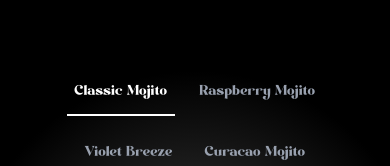
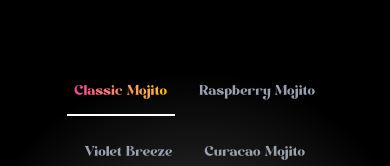
Before and after one commit to talha-amr/Velvet-Pour, a React (Vite) app: page / in a window 390 px wide. Shown: the part 5040-5206 px from the top of the page. Built offline with nearby package versions, Linux system fonts and the light colour scheme; a web font is replaced by a local one.

Commit message:
added colors in tab

```diff
--- a/src/components/Tabs.jsx
+++ b/src/components/Tabs.jsx
@@ -1,21 +1,31 @@
 import React from "react";
+
+const funkyColors = [
+  "from-pink-500 to-yellow-400",    // Tab 1
+  "from-green-400 to-cyan-400",     // Tab 2
+  "from-purple-500 to-pink-500",    // Tab 3
+  "from-orange-400 to-red-500"     // Tab     // Tab 5
+];
 
 const Tabs = ({ items, activeIndex, onTabClick }) => {
   return (
     <div className="flex flex-wrap border-gray-400 mt-4 md:mt-10 justify-center gap-4 md:gap-15 items-center px-2 md:px-0">
-      {items.map((item, index) => (
+      {items.map((item, index) => {
+        const gradient = funkyColors[index % funkyColors.length]; // loop colors if more tabs
+        return (
           <button
             key={item.id}
             onClick={() => onTabClick(index)}
-          className={`px-2 md:px-4 py-2 md:py-4 -mb-px border-b-2 text-lg sm:text-xl md:text-3xl font-medium font-modern-negra transition-colors duration-200 whitespace-nowrap ${
-            activeIndex === index
-              ? "text-white border-white"
-              : "text-gray-400 border-transparent md:border-gray-400"
+            className={`px-2 md:px-4 py-2 md:py-4 -mb-px border-b-2 text-lg sm:text-xl md:text-3xl font-medium font-modern-negra transition-colors duration-200 whitespace-nowrap
+              ${activeIndex === index
+                ? `border-white text-transparent bg-clip-text bg-gradient-to-r ${gradient}` // active = funky gradient text
+                : `text-gray-400 border-transparent md:border-gray-400 hover:text-transparent hover:bg-clip-text hover:bg-gradient-to-r ${gradient}` // inactive = gray but on hover shows gradient
               }`}
           >
             {item.name}
           </button>
-      ))}
+        );
+      })}
     </div>
   );
 };
```
Lines whose indentation alone changed are shown as unchanged.
